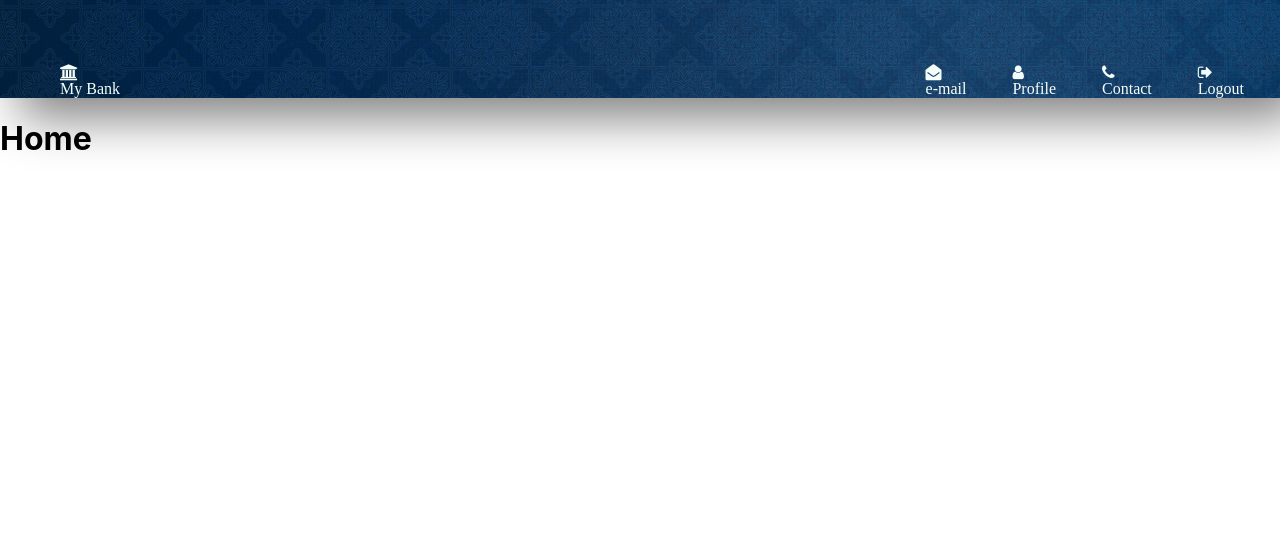
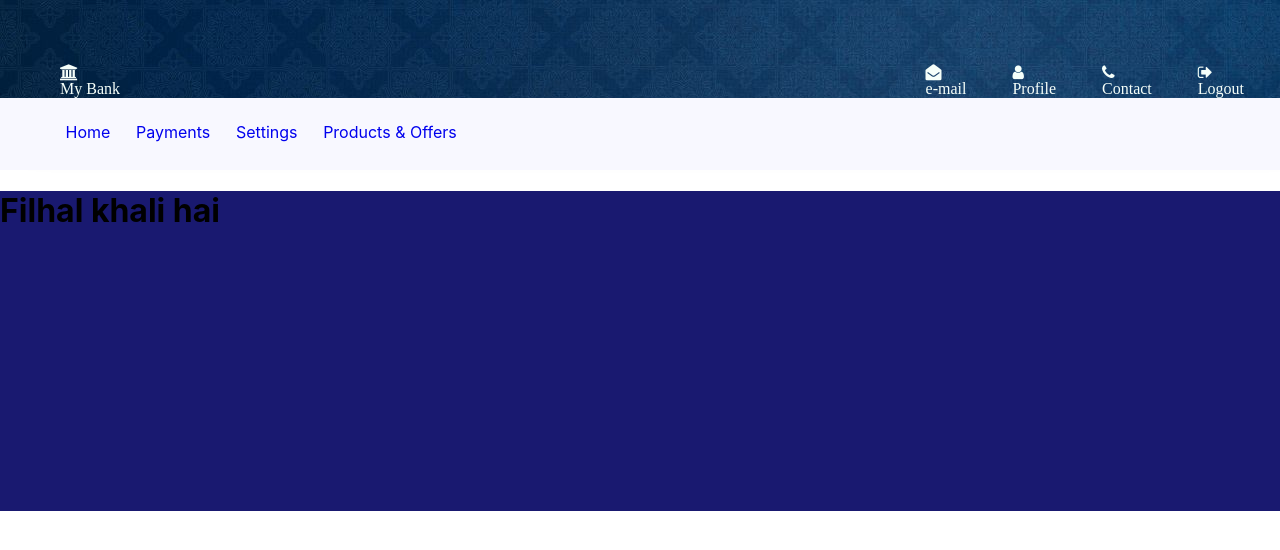
Before and after one commit to Riti24/Banking-Application, a React (Create React App) app: page /home in a window 1280 px wide. Shown: the top 550 px of the page. Built offline with nearby package versions, Linux system fonts and the light colour scheme.

Commit message:
Nikhil home page started

```diff
--- a/src/App.css
+++ b/src/App.css
@@ -13,7 +13,14 @@
 .right{
   float: right;
   padding-right: 20px;
-
+}
+.links{
+  text-decoration: none;
+  padding-left: 2%;
+}
+.home-content{
+  height: 20rem;
+  background-color: midnightblue;
 }
 .Pad{
   padding-left: 30Px;
--- a/src/Components/HomeComponent.js
+++ b/src/Components/HomeComponent.js
@@ -1,11 +1,22 @@
 import React, { Component } from 'react';
+import { Link } from 'react-router-dom';
 
 
 class Home extends Component{
     render(){
         return(
-            <div>
-           <h1>Home</h1>
+        <div>
+            <div style={{backgroundColor:'ghostwhite',height:'3rem',paddingTop:'1.5rem'}}>
+                <ul className="list-unstyled" style={{display:'inline'}}>
+                    <Link className="links" to="/home">Home</Link>
+                    <Link className="links" to="/payments">Payments</Link>
+                    <Link className="links" to="/settings">Settings</Link>
+                    <Link className="links" to="/offers">Products & Offers</Link>
+                 </ul>
+            </div>
+            <div className="home-content">
+                <h1>Filhal khali hai</h1>
+            </div>
          </div>
         );
     }
```
